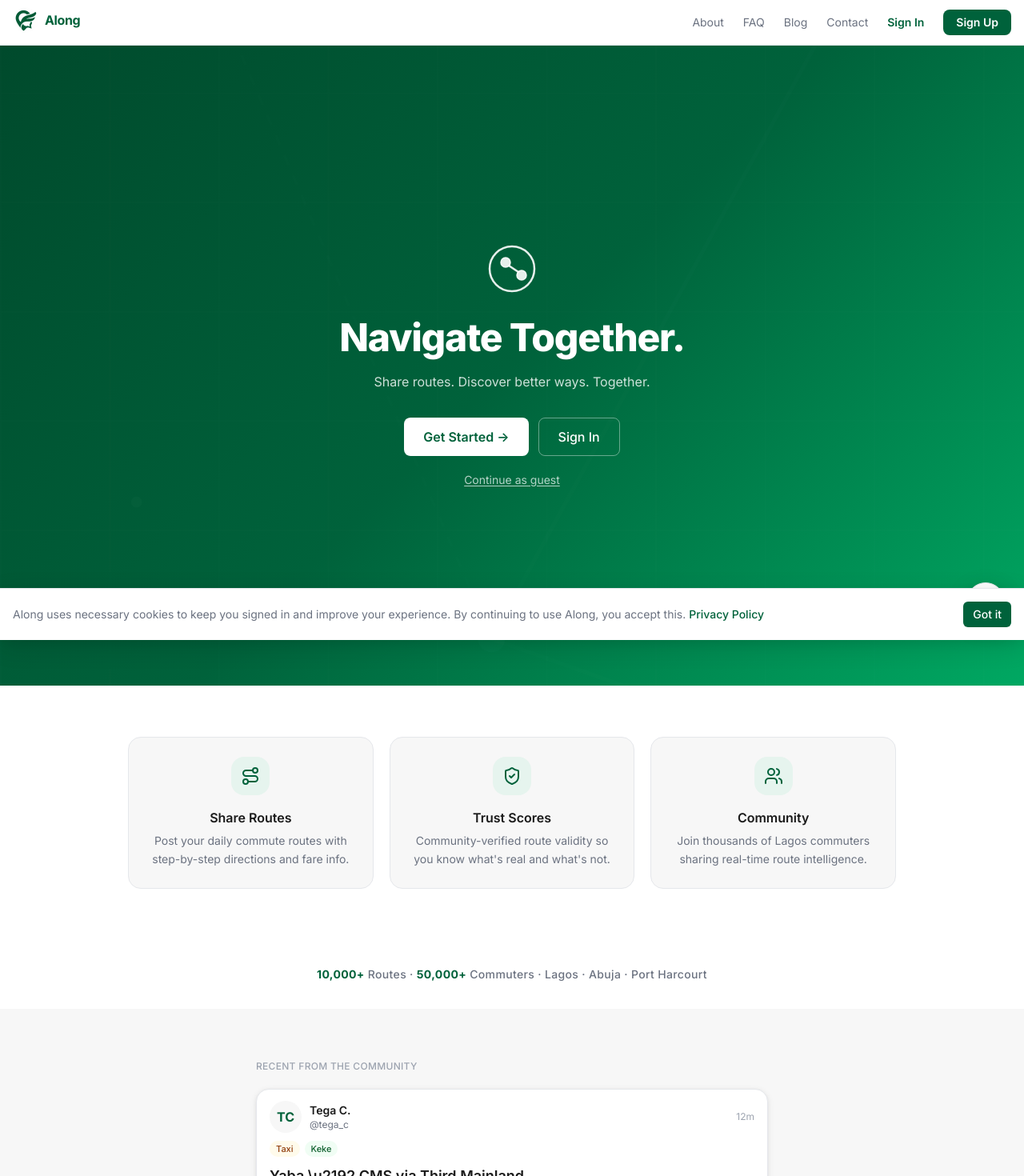
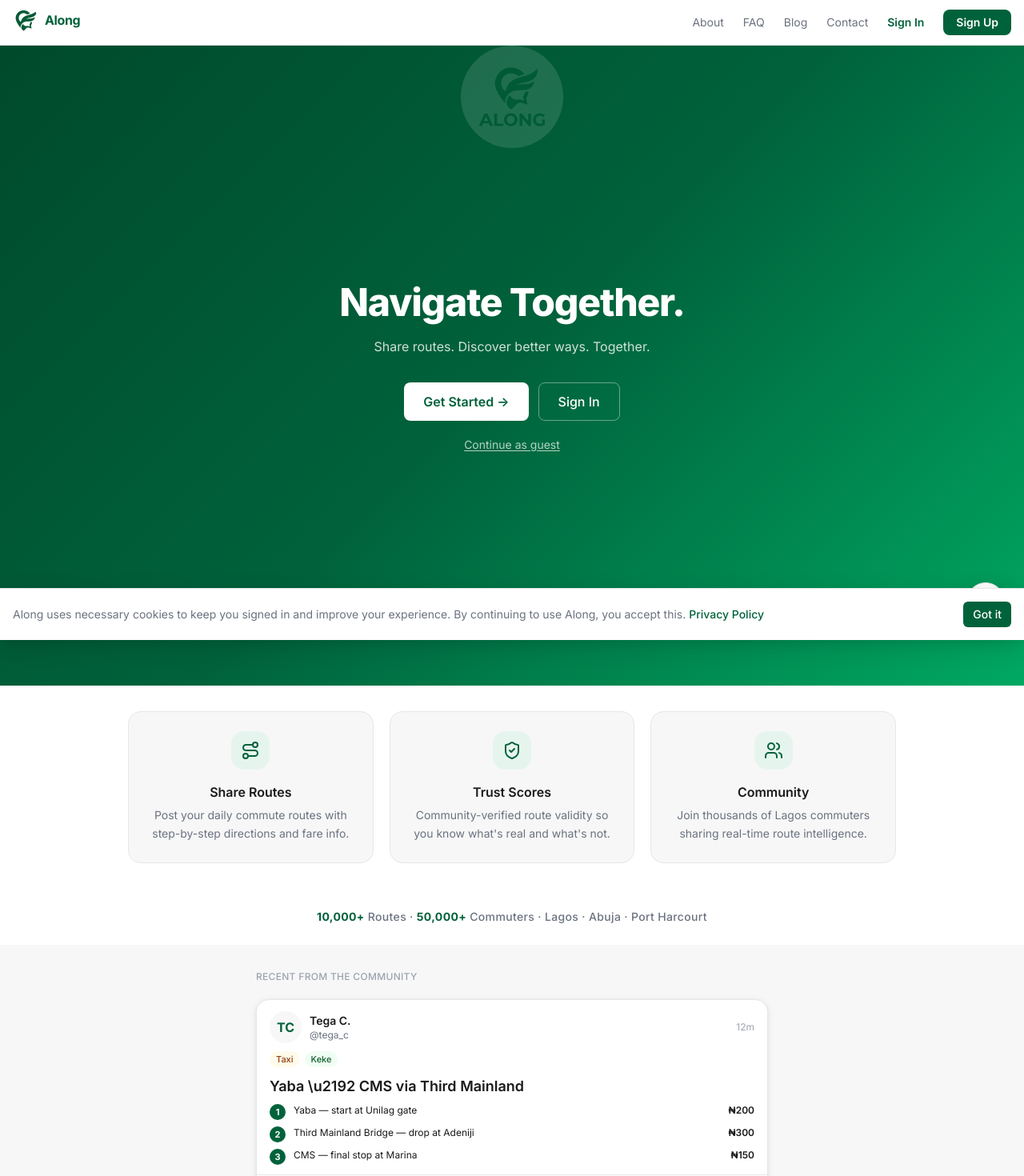
Before and after one commit to Sotonye0808/along-app, a Next.js app: page / in a window 1280 px wide. Shown: the top 1470 px of the page at 80% size. Built offline with nearby package versions, Linux system fonts and the light colour scheme; no server answers.

Commit message:
feat: update landing page layout and integrate AppLogo component

```diff
--- a/app/(public)/page.tsx
+++ b/app/(public)/page.tsx
@@ -3,6 +3,7 @@ import { Route, ShieldCheck, Users } from "lucide-react";
 import { buildMetadata } from "@/app/lib/utils/metadata";
 import { websiteSchema } from "@/app/lib/utils/structuredData";
 import StructuredData from "@/app/components/ui/StructuredData";
+import AppLogo from "../components/ui/AppLogo";
 
 export const metadata = buildMetadata({
   title: "Navigate Together",
@@ -17,33 +18,11 @@ export default function LandingPage() {
 
       {/* Hero */}
       <section
-        className="relative min-h-screen flex flex-col items-center justify-center text-center px-6 py-20 overflow-hidden"
+        className="relative min-h-screen flex flex-col items-center justify-center text-center px-6 py-8 overflow-hidden"
         style={{ background: "linear-gradient(135deg,#004A2C 0%,#00623B 50%,#00A862 100%)" }}
       >
         <div className="absolute inset-0 pointer-events-none opacity-12">
-          <svg viewBox="0 0 375 600" preserveAspectRatio="xMidYMid slice" className="w-full h-full">
-            <defs>
-              <pattern id="hero-grid" width="40" height="40" patternUnits="userSpaceOnUse">
-                <path d="M40 0L0 0 0 40" fill="none" stroke="rgba(255,255,255,0.08)" strokeWidth="1"/>
-              </pattern>
-            </defs>
-            <rect width="100%" height="100%" fill="url(#hero-grid)"/>
-            <circle cx="60" cy="120" r="4" fill="rgba(255,255,255,0.2)"/>
-            <circle cx="300" cy="180" r="3" fill="rgba(255,255,255,0.15)"/>
-            <circle cx="180" cy="400" r="5" fill="rgba(255,255,255,0.12)"/>
-            <circle cx="320" cy="450" r="3" fill="rgba(255,255,255,0.1)"/>
-            <circle cx="50" cy="350" r="2" fill="rgba(255,255,255,0.15)"/>
-            <path d="M60 120 L300 180 L180 400 L320 450" stroke="rgba(255,255,255,0.08)" strokeWidth="1.5" fill="none"/>
-            <path d="M60 120 L180 400" stroke="rgba(255,255,255,0.06)" strokeWidth="1" fill="none" strokeDasharray="4 4"/>
-          </svg>
-        </div>
-        <div className="mb-6">
-          <svg viewBox="0 0 64 64" fill="none" width="64" height="64">
-            <circle cx="32" cy="32" r="28" stroke="rgba(255,255,255,0.9)" strokeWidth="2.5"/>
-            <circle cx="24" cy="24" r="6" fill="rgba(255,255,255,0.9)" stroke="rgba(255,255,255,0.9)" strokeWidth="1.5"/>
-            <circle cx="44" cy="40" r="6" fill="rgba(255,255,255,0.9)" stroke="rgba(255,255,255,0.9)" strokeWidth="1.5"/>
-            <path d="M28 28L40 36" stroke="rgba(255,255,255,0.9)" strokeWidth="2.5" strokeLinecap="round"/>
-          </svg>
+          <AppLogo variant="full" size="hero" linkTo="" />
         </div>
         <h1 className="text-white font-extrabold tracking-tight leading-tight mb-3 text-[clamp(32px,5vw,48px)]">
           Navigate Together.
@@ -71,7 +50,7 @@ export default function LandingPage() {
       </section>
 
       {/* Features */}
-      <section className="py-12 sm:py-16 px-5 bg-bg-base">
+      <section className="py-6 sm:py-8 px-5 bg-bg-base">
         <div className="max-w-[400px] sm:max-w-[960px] mx-auto grid gap-5 sm:grid-cols-3">
           <FeatureCard
             icon={<Route size={24} />}
@@ -92,7 +71,7 @@ export default function LandingPage() {
       </section>
 
       {/* Social Proof */}
-      <section className="py-8 px-5 text-center glass">
+      <section className="py-6 px-5 text-center glass">
         <p className="text-sm font-medium text-text-secondary tracking-wide">
           <strong className="text-primary">10,000+</strong> Routes &middot;{" "}
           <strong className="text-primary">50,000+</strong> Commuters &middot;{" "}
@@ -101,7 +80,7 @@ export default function LandingPage() {
       </section>
 
       {/* Feed Preview */}
-      <section className="py-12 sm:py-16 px-5 bg-bg-elevated">
+      <section className="py-6 sm:py-8 px-5 bg-bg-elevated">
         <div className="max-w-[640px] mx-auto flex flex-col gap-5">
           <span className="text-xs font-medium text-text-muted tracking-wide uppercase">
             Recent from the community
@@ -153,7 +132,7 @@ export default function LandingPage() {
 
       {/* CTA Section */}
       <section
-        className="py-16 sm:py-20 px-5 text-center"
+        className="py-8 sm:py-10 px-5 text-center"
         style={{ background: "linear-gradient(135deg,#004A2C 0%,#00623B 50%,#00A862 100%)" }}
       >
         <h2 className="text-[clamp(24px,4vw,36px)] font-bold tracking-tight text-white mb-6">
```
